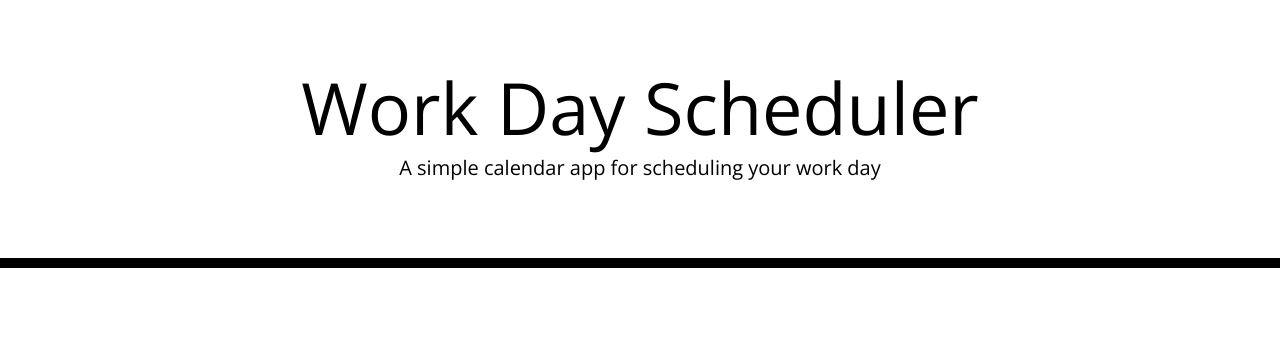
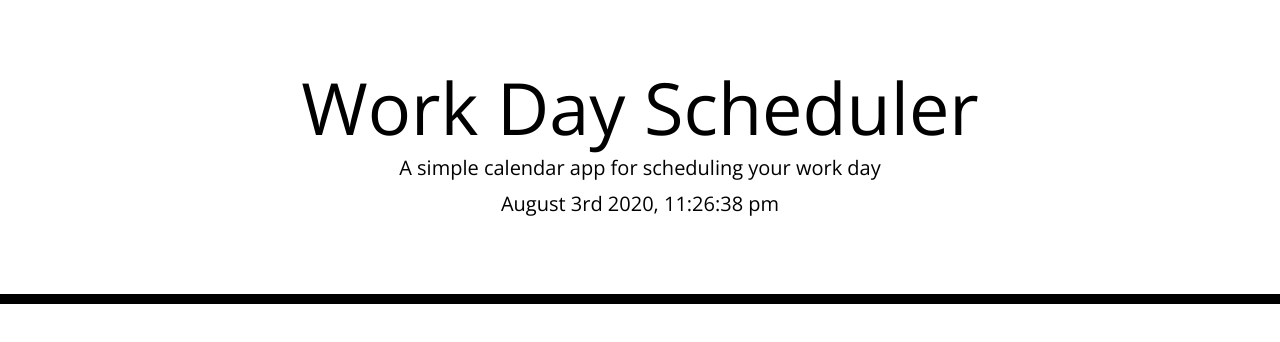
Before and after one commit to jdelintt/CalendarSchedule, a plain HTML site: page index.html in a window 1280 px wide. Drawn offline with nearby package versions, Linux system fonts and the light colour scheme.

Commit message:
created a live timer that increments by seconds

```diff
--- a/index.html
+++ b/index.html
@@ -35,5 +35,6 @@
     <script src="https://code.jquery.com/jquery-3.4.1.min.js"></script>
     <script src="https://cdnjs.cloudflare.com/ajax/libs/moment.js/2.24.0/moment.min.js"></script>
     <script src="moment.js"></script>
+    <script src="script.js"></script>
   </body>
 </html>
--- a/script.js
+++ b/script.js
@@ -1,6 +1,8 @@
 $(document).ready(function () {
   console.log("ready!");
-
-  var showTime = moment().format("MMMM Do YYYY, h:mm:ss a");
-  $("#currentDay").append(showTime);
+  function showTime() {
+    var showTime = moment().format("MMMM Do YYYY, h:mm:ss a");
+    $("#currentDay").html(showTime);
+  }
+  setInterval(showTime, 1000);
 });
```
